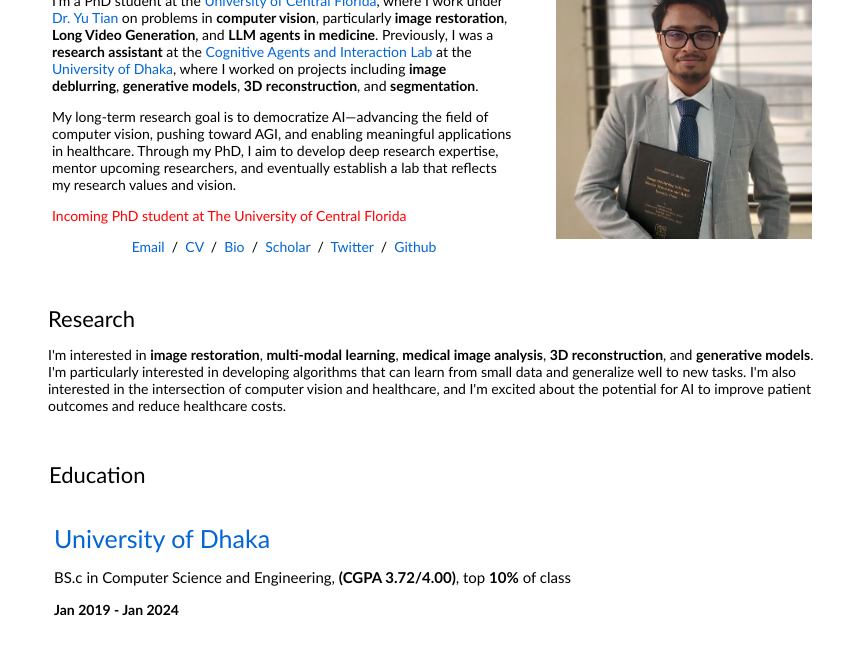
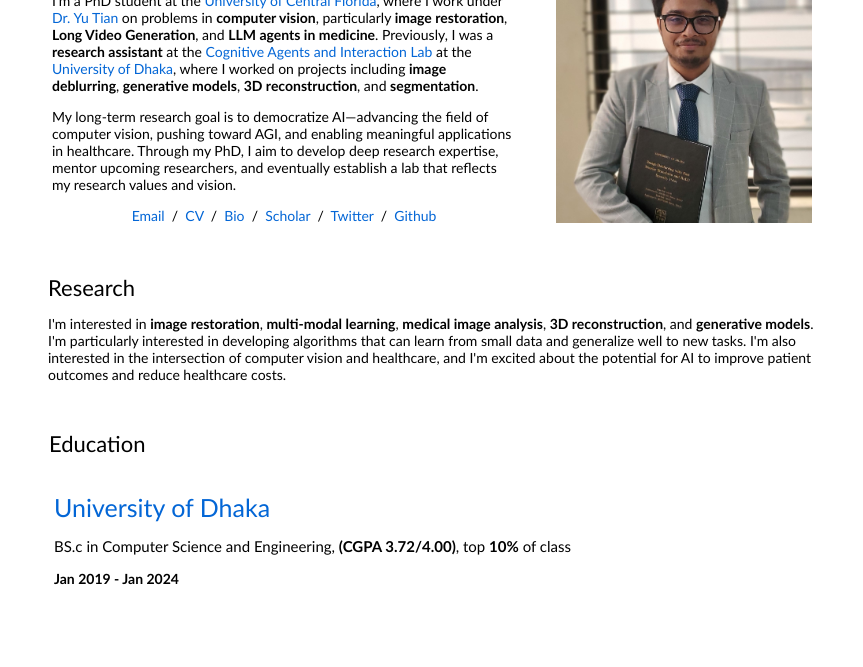
Before and after one commit to Metalicana/Metalicana.github.io, a plain HTML site: page index.html in a window 1280 px wide. Shown: the part 109-776 px from the top of the page, without its empty margins (208-1071 px from the left). Drawn offline with Linux system fonts and the light colour scheme.

Commit message:
Update index.html

```diff
--- a/index.html
+++ b/index.html
@@ -59,7 +59,6 @@ document.addEventListener('DOMContentLoaded', function() {
                 <p>
                   My long-term research goal is to democratize AI—advancing the field of computer vision, pushing toward AGI, and enabling meaningful applications in healthcare. Through my PhD, I aim to develop deep research expertise, mentor upcoming researchers, and eventually establish a lab that reflects my research values and vision.
                 </p>
-                <p style="color:red">Incoming PhD student at The University of Central Florida</p>
                 <p style="text-align:center">
                   <a href="mailto:alradi9923@gmail.com">Email</a> &nbsp;/&nbsp;
                   <a href="data/Radi_CV.pdf">CV</a> &nbsp;/&nbsp;
```
